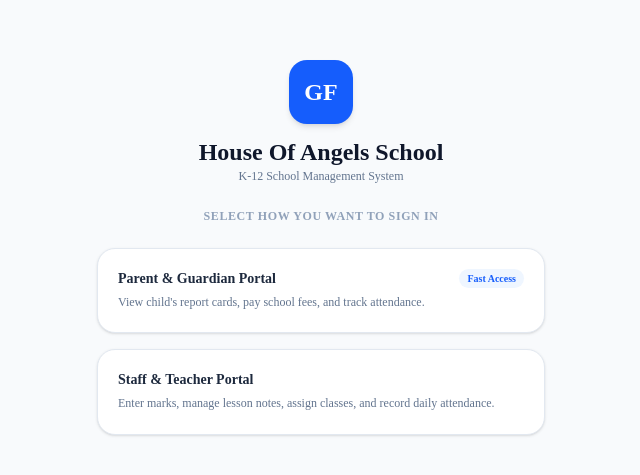
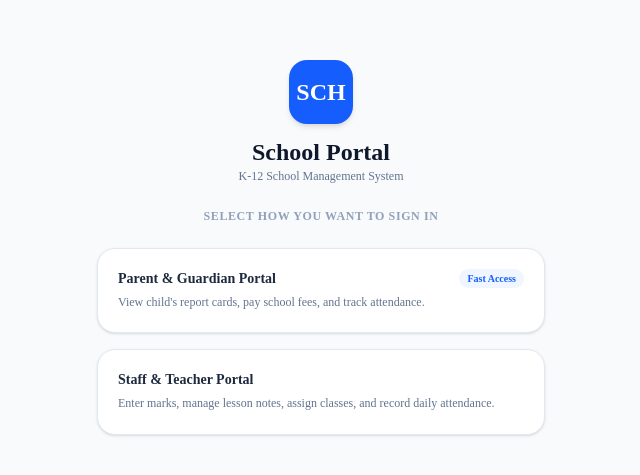
Before and after one commit to chilennon/school-app, a Next.js app: page / in a window 1280 px wide. Shown: the part 153-628 px from the top of the page, without its empty margins (319-959 px from the left). Built offline with nearby package versions, Linux system fonts and the light colour scheme.

Commit message:
remove hardcoded school strings

```diff
--- a/app/admin/_components/tabs/HomeTab.tsx
+++ b/app/admin/_components/tabs/HomeTab.tsx
@@ -6,12 +6,14 @@ import { QuickActions } from "../QuickActions";
 import type { AdminView } from "../../_lib/types";
 
 export function HomeTab({
+  schoolName,
   adminName,
   termLabel,
   stats,
   pendingCount,
   onNavigate,
 }: {
+  schoolName: string;
   adminName: string;
   termLabel: string;
   stats: { students: number; teachers: number; classes: number };
@@ -22,7 +24,7 @@ export function HomeTab({
     <div className="p-4 space-y-5">
       <header className="pt-[env(safe-area-inset-top)]">
         <p className="text-[11px] font-bold uppercase tracking-wider text-blue-600">
-          House Of Angels School
+          {schoolName}
         </p>
         <h1 className="text-2xl font-bold text-slate-900 mt-0.5">
           Welcome, {adminName || "Admin"}
--- a/app/admin/page.tsx
+++ b/app/admin/page.tsx
@@ -7,6 +7,7 @@ import ResultsPage from "../teacher/results/page";
 import SettingsTab from "./SettingsTab";
 import { generateBatchReportCards, ReportCardInput } from "@/lib/reportCardPdf";
 import { useCurrentTerm } from "@/hooks/useCurrentTerm";
+import { useSchoolConfig } from "@/hooks/useSchoolConfig";
 import { computeTermAverages } from "@/lib/termAverages";
 
 import { useAdminData } from "./_hooks/useAdminData";
@@ -30,6 +31,7 @@ const MAIN_TABS: AdminView[] = ["home", "students", "approvals", "more"];
 export default function AdminDashboardPage() {
   const router = useRouter();
   const { session: currentSession, term: currentTerm } = useCurrentTerm();
+  const { config } = useSchoolConfig();
   const data = useAdminData();
   const approvals = useApprovals();
 
@@ -700,6 +702,7 @@ export default function AdminDashboardPage() {
       <main className="max-w-lg mx-auto">
         {view === "home" && (
           <HomeTab
+            schoolName={config?.name || ""}
             adminName={adminName}
             termLabel={termLabel}
             stats={{
--- a/app/layout.tsx
+++ b/app/layout.tsx
@@ -14,7 +14,7 @@ const geistMono = Geist_Mono({
 });
 
 export const metadata: Metadata = {
-  title: "House Of Angels School Portal",
+    title: "School Portal",
   description: "School management system for teachers and admins.",
   manifest: "/manifest.json",
   icons: {
--- a/app/page.tsx
+++ b/app/page.tsx
@@ -7,9 +7,9 @@ export default function LandingPage() {
         {/* Brand Header */}
         <div className="flex flex-col items-center">
           <div className="w-14 h-14 sm:w-16 sm:h-16 bg-blue-600 text-white rounded-2xl flex items-center justify-center font-bold text-xl sm:text-2xl shadow-md mb-3">
-            GF
+            SCH
           </div>
-          <h1 className="text-xl sm:text-2xl font-bold text-slate-900">House Of Angels School</h1>
+          <h1 className="text-xl sm:text-2xl font-bold text-slate-900">School Portal</h1>
           <p className="text-xs text-slate-500 font-medium">K-12 School Management System</p>
         </div>
 
--- a/app/sign-in/staff/page.tsx
+++ b/app/sign-in/staff/page.tsx
@@ -75,10 +75,10 @@ export default function StaffSignInPage() {
         {/* Header */}
         <div className="flex flex-col items-center text-center">
           <div className="w-14 h-14 sm:w-16 sm:h-16 bg-blue-600 text-white rounded-2xl flex items-center justify-center font-bold text-xl sm:text-2xl shadow-md mb-3">
-            HOA
+            SCH
           </div>
           <h1 className="text-xl sm:text-2xl font-bold text-slate-900">
-            House Of Angels School
+                        Staff Portal
           </h1>
           <p className="text-xs text-slate-500 font-medium">
             K-12 School Management System
--- a/app/teacher/_components/tabs/HomeTab.tsx
+++ b/app/teacher/_components/tabs/HomeTab.tsx
@@ -4,6 +4,7 @@ import { ChevronRight, ClipboardCheck } from "lucide-react";
 import type { ClassInfo } from "../../_lib/types";
 
 export function HomeTab({
+  schoolName,
   teacherName,
   selectedClass,
   selectedTermName,
@@ -11,6 +12,7 @@ export function HomeTab({
   onOpenScores,
   onSelectClass,
 }: {
+  schoolName: string;
   teacherName: string;
   selectedClass: ClassInfo | null;
   selectedTermName: string;
@@ -22,7 +24,7 @@ export function HomeTab({
     <div className="p-4 space-y-5">
       <header className="pt-[env(safe-area-inset-top)]">
         <p className="text-[11px] font-bold uppercase tracking-wider text-blue-600">
-          House Of Angels School
+          {schoolName}
         </p>
         <h1 className="text-2xl font-bold text-slate-900 mt-0.5">
           Welcome, {teacherName || "Teacher"}
--- a/app/teacher/page.tsx
+++ b/app/teacher/page.tsx
@@ -313,6 +313,7 @@ export default function TeacherDashboardPage() {
       <main className="max-w-lg mx-auto">
         {mobileTab === "home" && (
           <HomeTab
+            schoolName={config?.name || ""}
             teacherName={session.teacherName}
             selectedClass={roster.selectedClass}
             selectedTermName={selectedTermName}
```
